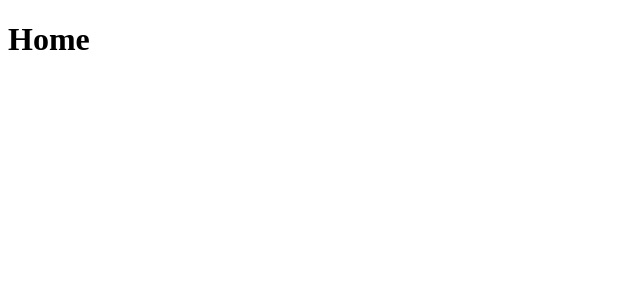
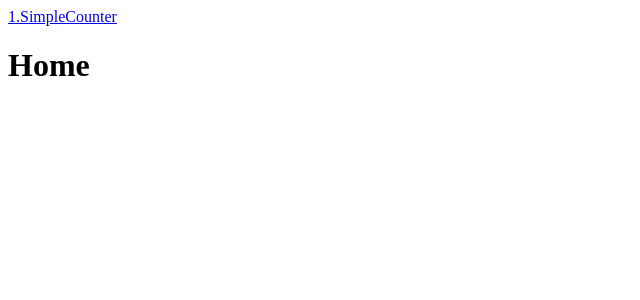
Before and after one commit to hjhj97/vue3-ts-pinia, a Vue app: page / in a window 1280 px wide. Shown: the top 300 px of the page, without its empty margins (0-640 px from the left). Built offline with nearby package versions, Linux system fonts and the light colour scheme.

Commit message:
네비게이션바 추가

```diff
--- a/src/App.vue
+++ b/src/App.vue
@@ -1,11 +1,13 @@
 <template>
+	<NavBar />
 	<router-view />
 </template>
 <script lang="ts">
 	import { defineComponent } from 'vue';
-	//import router from "./router";
+	import NavBar from './components/common/NavBar.vue';
 
 	export default defineComponent({
+		components: { NavBar },
 		setup() {
 			return {};
 		},
--- a/src/components/common/NavBar.vue
+++ b/src/components/common/NavBar.vue
@@ -0,0 +1,16 @@
+<template>
+	<nav>
+		<router-link :to="{ name: 'SimpleCounter' }">1.SimpleCounter</router-link>
+	</nav>
+</template>
+
+<script>
+	export default {};
+</script>
+
+<style scoped>
+	nav {
+		display: flex;
+		gap: 1rem;
+	}
+</style>
```
